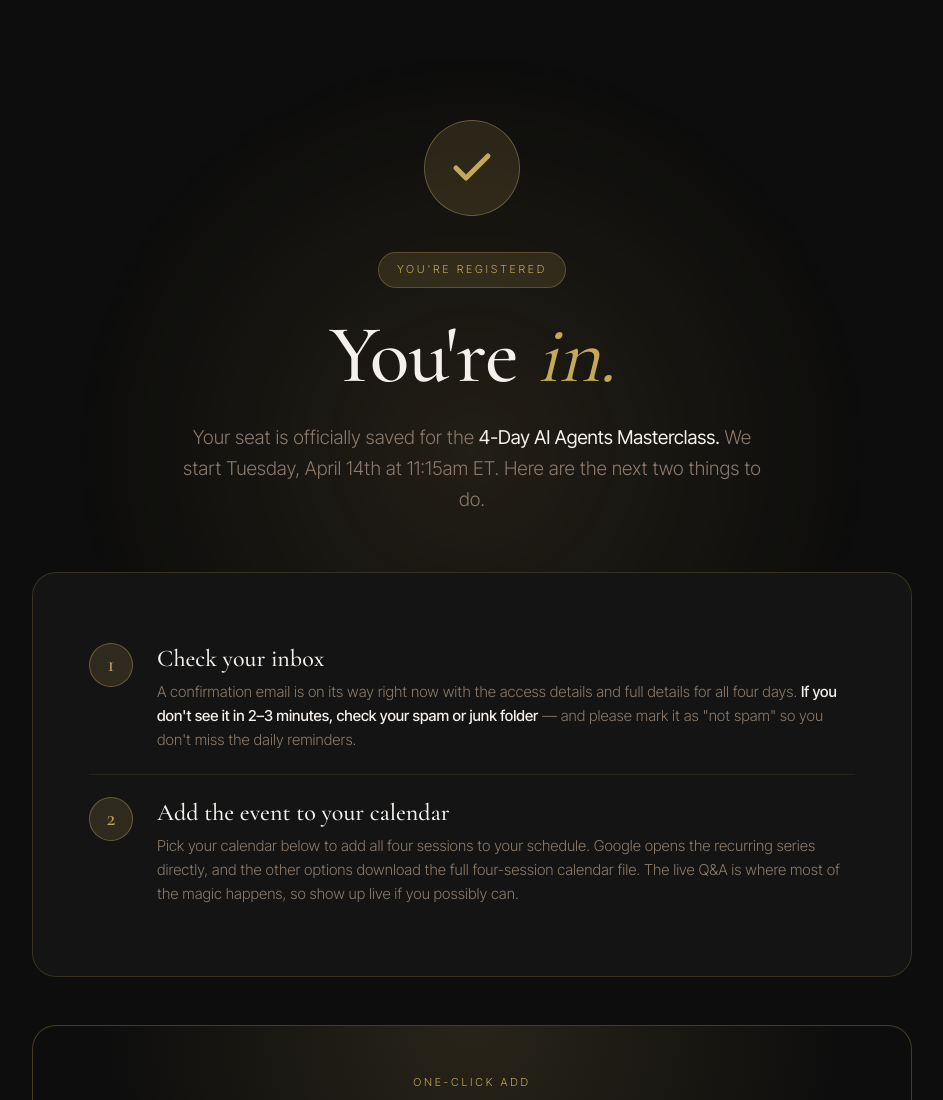
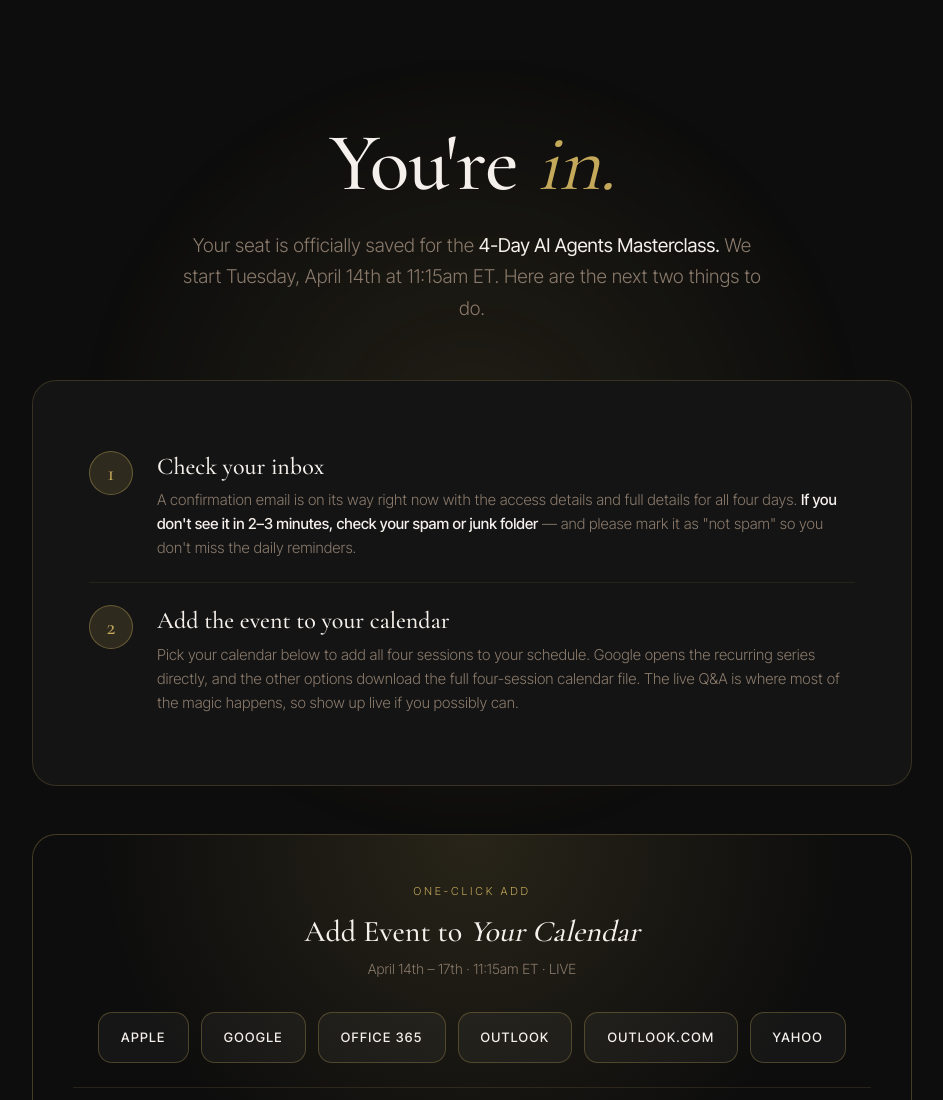
Before and after one commit to shaneemoret/ai-masterclass, a plain HTML site: page thank-you.html in a window 1280 px wide. Shown: the top 1100 px of the page, without its empty margins (168-1111 px from the left). Drawn offline with nearby package versions, Linux system fonts and the light colour scheme.

Commit message:
Remove thank-you badge and checkmark

```diff
--- a/thank-you.html
+++ b/thank-you.html
@@ -56,36 +56,9 @@
     50%{opacity:0.85;transform:translateX(-50%) scale(1.08)}
   }
 
-  .check-mark{
-    position:relative;
-    width:96px;height:96px;
-    margin:0 auto 36px;
-    border-radius:50%;
-    background:var(--gold-dim);
-    border:1px solid rgba(196,169,91,0.4);
-    display:flex;align-items:center;justify-content:center;
-    animation:fadeUp 0.8s ease-out both,pulseRing 3s ease-out infinite;
-  }
-  .check-mark svg{width:48px;height:48px;color:var(--gold)}
-  @keyframes pulseRing{
-    0%{box-shadow:0 0 0 0 rgba(196,169,91,0.4)}
-    70%{box-shadow:0 0 0 24px rgba(196,169,91,0)}
-    100%{box-shadow:0 0 0 0 rgba(196,169,91,0)}
-  }
   @keyframes fadeUp{
     from{opacity:0;transform:translateY(40px)}
     to{opacity:1;transform:translateY(0)}
-  }
-
-  .eyebrow{
-    display:inline-block;
-    color:var(--gold);
-    font-size:11px;text-transform:uppercase;letter-spacing:0.25em;
-    margin-bottom:24px;
-    padding:8px 18px;border:1px solid rgba(196,169,91,0.3);border-radius:999px;
-    background:var(--gold-dim);
-    position:relative;
-    animation:fadeUp 0.9s 0.1s ease-out both;
   }
 
   h1{
@@ -241,8 +214,6 @@
     .step{gap:18px;padding:18px 0}
     .step-num{width:38px;height:38px;font-size:18px}
     .step-body h3{font-size:20px}
-    .check-mark{width:80px;height:80px;margin-bottom:28px}
-    .check-mark svg{width:40px;height:40px}
     .lead{font-size:17px;margin-bottom:44px}
     .calendar-title{font-size:24px}
   }
@@ -261,13 +232,6 @@
 <main class="confirm">
   <div class="container">
 
-    <div class="check-mark" aria-hidden="true">
-      <svg viewBox="0 0 24 24" fill="none" stroke="currentColor" stroke-width="2.5" stroke-linecap="round" stroke-linejoin="round">
-        <polyline points="20 6 9 17 4 12"/>
-      </svg>
-    </div>
-
-    <span class="eyebrow">You're Registered</span>
     <h1>You're <em>in.</em></h1>
     <p class="lead">Your seat is officially saved for the <strong style="color:var(--cream);font-weight:400">4-Day AI Agents Masterclass.</strong> We start Tuesday, April 14th at 11:15am ET. Here are the next two things to do.</p>
 
```
